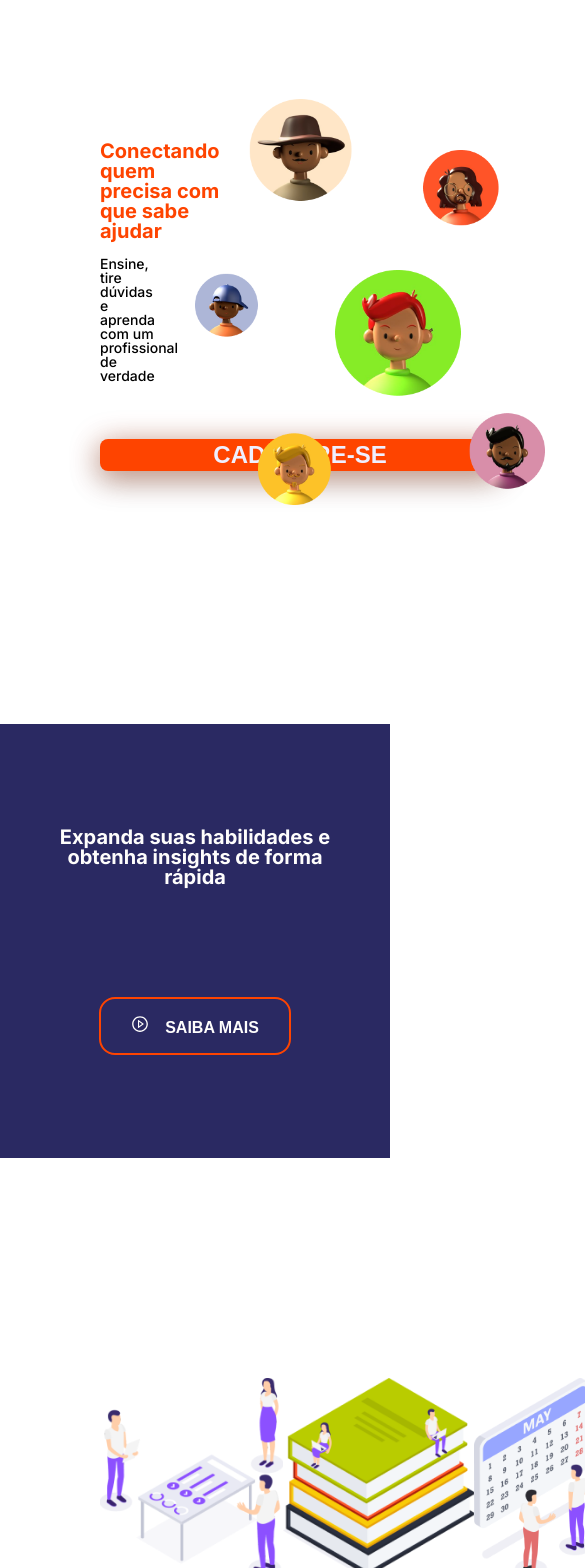
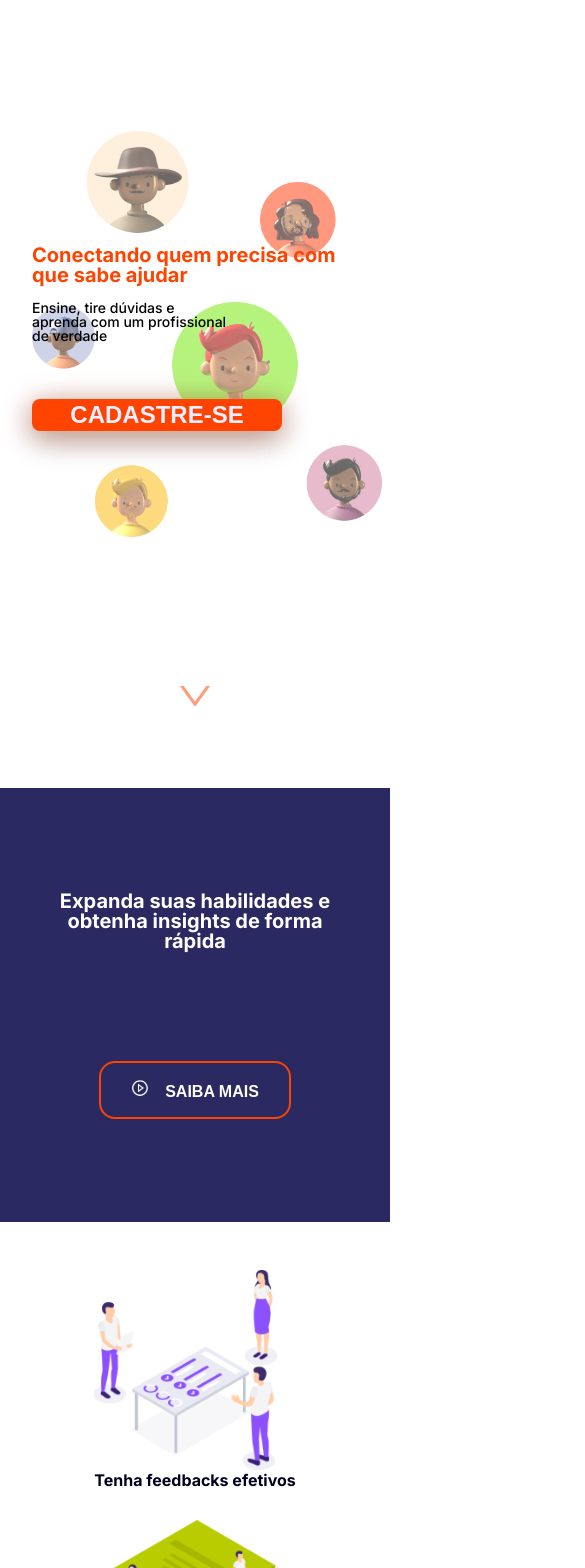
Before and after one commit to ThomasNdSR/technical-share-squad5, a React (Create React App) app in the folder front-end/: page /homePage in a window 390 px wide. Shown: the part 120-1688 px from the top of the page, 585 px wide, since content can reach past the window. Built offline with nearby package versions, Linux system fonts and the light colour scheme.

Commit message:
Feature: configurando responsibilidade da home page

```diff
--- a/front-end/src/pages/HomePage/EndPage/style.css
+++ b/front-end/src/pages/HomePage/EndPage/style.css
@@ -32,3 +32,19 @@
   bottom: 0;
   margin: auto 0;
 }
+@media screen and (max-width: 768px) {
+  .endPage__illustration {
+    width: 100%;
+  }
+  .endPage_decorative--spots,
+.endPage_decorative--waves {
+  width: 5rem;
+}
+  .endPage_decorative--spots {
+    right: -2rem;
+  }
+
+  .endPage_decorative--waves {
+    left: -2rem;
+  }
+}
--- a/front-end/src/pages/HomePage/Presentation/style.css
+++ b/front-end/src/pages/HomePage/Presentation/style.css
@@ -67,7 +67,7 @@
 }
 .presentation__search img {
   width: 300px;
-  align-self:flex-end;
+  align-self: flex-end;
 }
 
 .presentation__search--descrition {
@@ -92,3 +92,29 @@
     opacity: 1;
   }
 }
+@media screen and (max-width: 768px) {
+  .movie {
+    width: 100%;
+  }
+  .presentation_list {
+    flex-direction: column;
+    height: auto;
+  }
+  .presentation_list li {
+    margin: 1rem 0;
+    height: auto;
+  }
+  .presentation__search img {
+    position: absolute;
+    opacity: 0.5;
+  }
+  .presentation__search--descrition {
+    text-align: center;
+    font-size: 1.5rem;
+    text-shadow: 0.1em 0.1em #000;
+    width: 100%;
+  }
+  .presentation__search--descrition h4 {
+    font-size: 2rem;
+  }
+}
--- a/front-end/src/pages/HomePage/Spotlight/style.css
+++ b/front-end/src/pages/HomePage/Spotlight/style.css
@@ -68,3 +68,18 @@
     opacity: 0;
   }
 }
+
+@media screen and (max-width: 768px) {
+  .spotlight__description{
+    width: 100%;
+  }
+  .spotlight__description--singIn{
+    width: 250px;
+    z-index: 2;
+  }
+  .spotlight__image{
+    position: absolute;
+    z-index: -2;
+    opacity: 0.6;
+  }
+}
--- a/front-end/src/styles/global.css
+++ b/front-end/src/styles/global.css
@@ -129,4 +129,8 @@ button {
   h6 {
     font-size: var(--heading-6-size-mobile);
   }
+  .page {
+    margin: 0;
+    padding: 2rem;
+  }
 }
```
